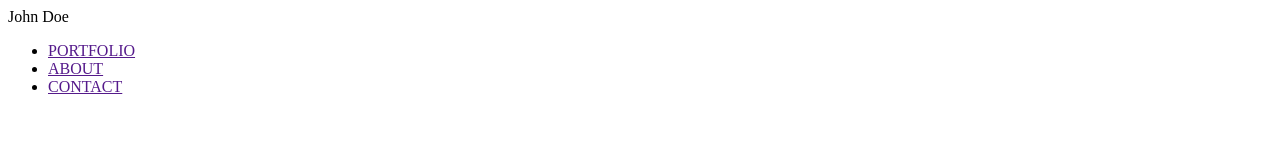
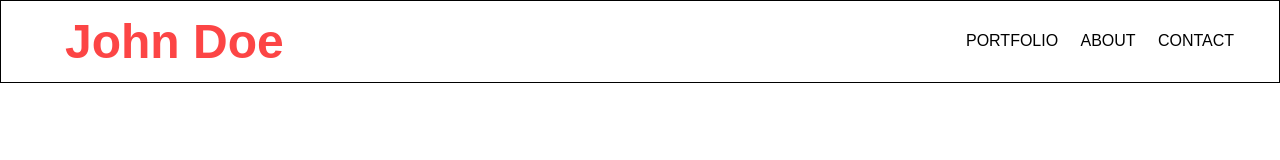
Before and after one commit to JCLthatlittlerat/photographer-portfolio, a plain HTML site: page index.html in a window 1280 px wide. Drawn offline with Linux system fonts and the light colour scheme.

Commit message:
styling the nav-bar

```diff
--- a/index.html
+++ b/index.html
@@ -4,15 +4,16 @@
     <meta charset="UTF-8">
     <meta name="viewport" content="width=device-width, initial-scale=1.0">
     <title>Home page</title>
+    <link rel="stylesheet" href="/styles/style.css">
 </head>
 <body>
-    <nav>
+    <nav class="main-nav">
         <div class="logo">John Doe</div>
         <div class="nav-list">
-            <ul>
-                <li><a href="">PORTFOLIO</a></li>
-                <li><a href="">ABOUT</a></li>
-                <li><a href="">CONTACT</a></li>
+            <ul class="lists">
+                <li class="link"><a class="links" href="">PORTFOLIO</a></li>
+                <li class="link"><a class="links" href="">ABOUT</a></li>
+                <li class="link"><a class="links" href="">CONTACT</a></li>
             </ul>
         </div>
     </nav>
--- a/styles/style.css
+++ b/styles/style.css
@@ -3,3 +3,37 @@
     padding: 0;
     font-family: "Montserrat", sans-serif;
 }
+
+.main-nav{
+   border: 1px solid black;
+   position: absolute;
+   display: flex;
+   justify-content: space-between;
+   padding-left: 5%;
+   padding-right: 7%;
+   padding-top: 1%;
+   padding-bottom: 1%;
+   width: -webkit-fill-available;
+}
+.logo{
+    font-size: 48px;
+    font-weight: bold;
+    color: #FC4545;
+}
+.nav-list{
+    display: flex;
+    align-items: center;
+}
+
+.lists{
+    display: flex;
+    gap: 10%;
+    list-style-type: none;
+}
+.link{
+    text-decoration: none;
+}
+.links{
+    text-decoration: none;
+    color: black;
+}
```
